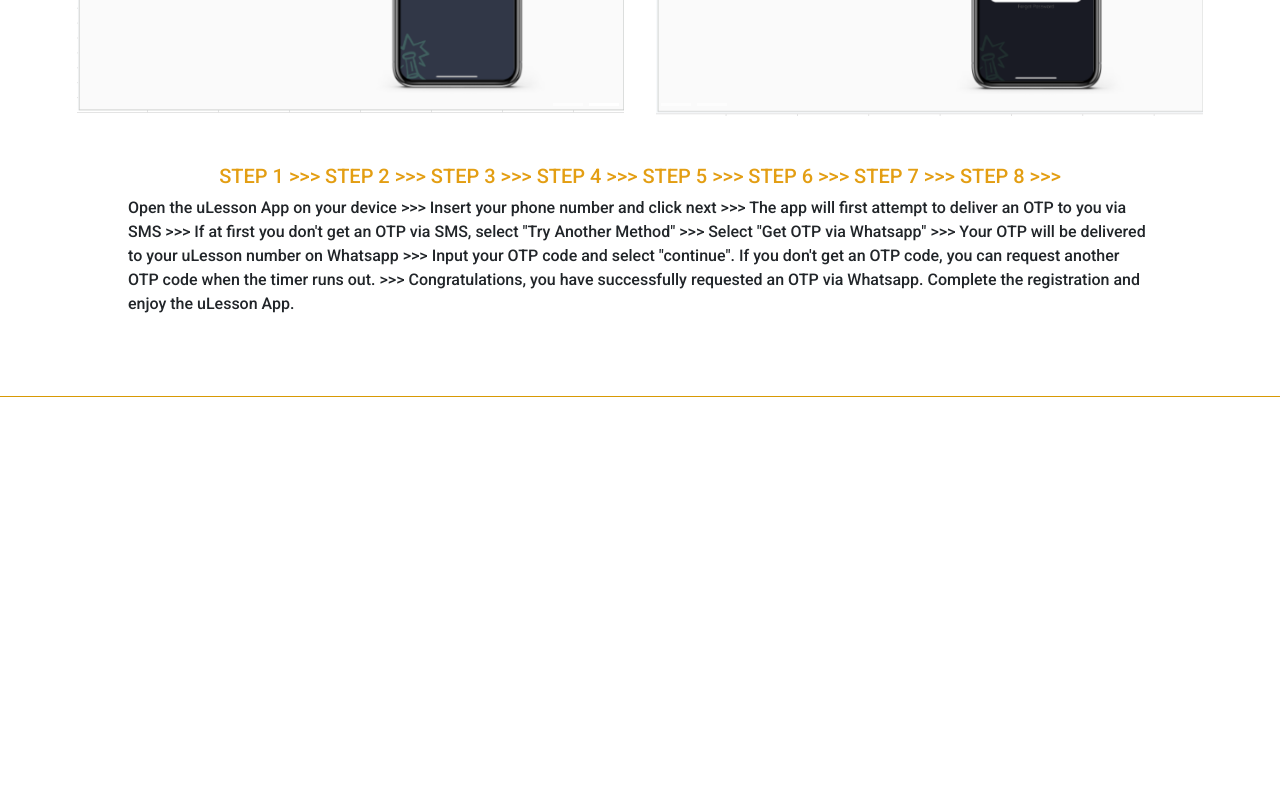
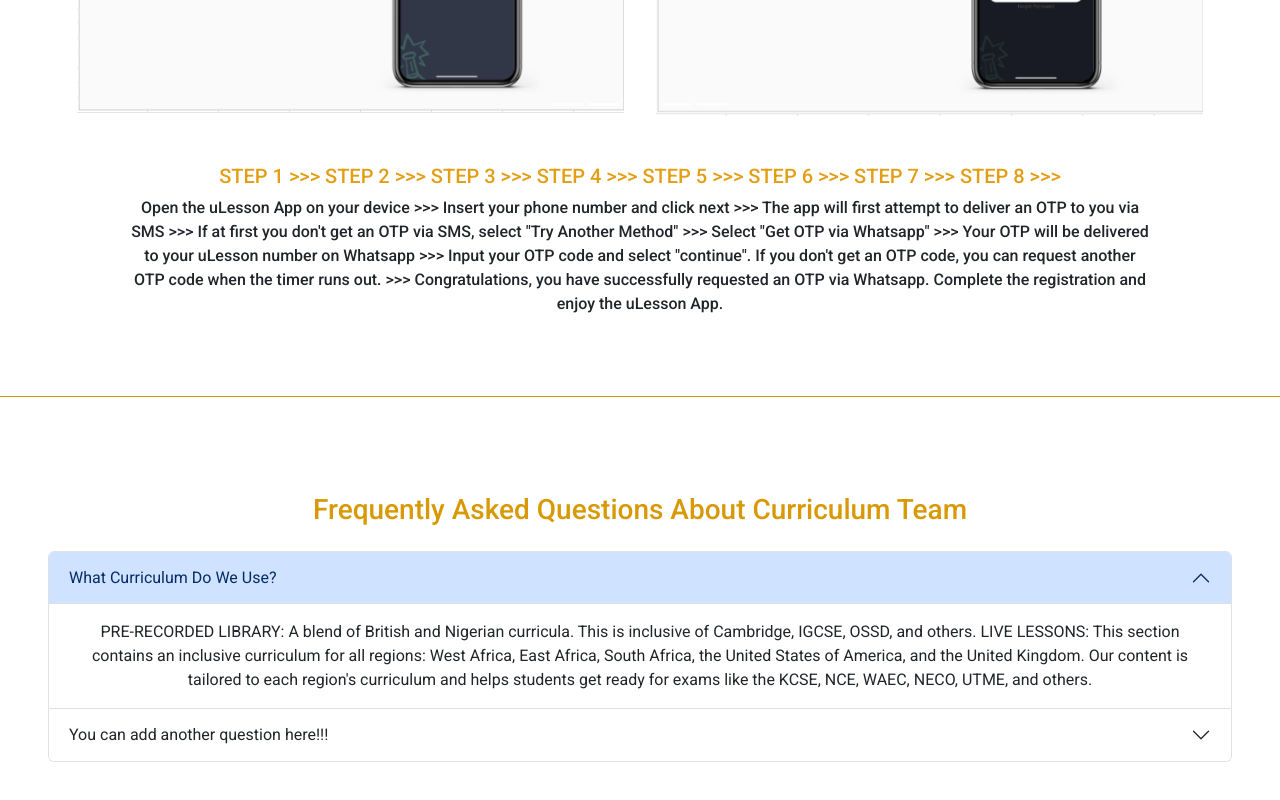
Before and after one commit to Rachelwebdev/u-lesson-website, a React (Create React App) app: page / in a window 1280 px wide. Shown: the part 2747-3547 px from the top of the page. Before the commit the page ends 3192 px from the top, so only its background shows below. Built offline with nearby package versions, Linux system fonts and the light colour scheme.

Commit message:
Render FAQ and Contact components

```diff
--- a/src/App.js
+++ b/src/App.js
@@ -6,6 +6,8 @@ import EduTab from './components/EduTab';
 import Warranty from './components/Warranty';
 import Troubleshooting from './components/Troubleshoot';
 import WhatsappOTP from './components/Whatsapp';
+import FAQs from './components/Faq';
+import Contact from './components/Contact';
 
 function App() {
   return (
@@ -15,6 +17,8 @@ function App() {
       <Warranty />
       <Troubleshooting />
       <WhatsappOTP />
+      <FAQs />
+      <Contact />
     </>
   );
 }
```
